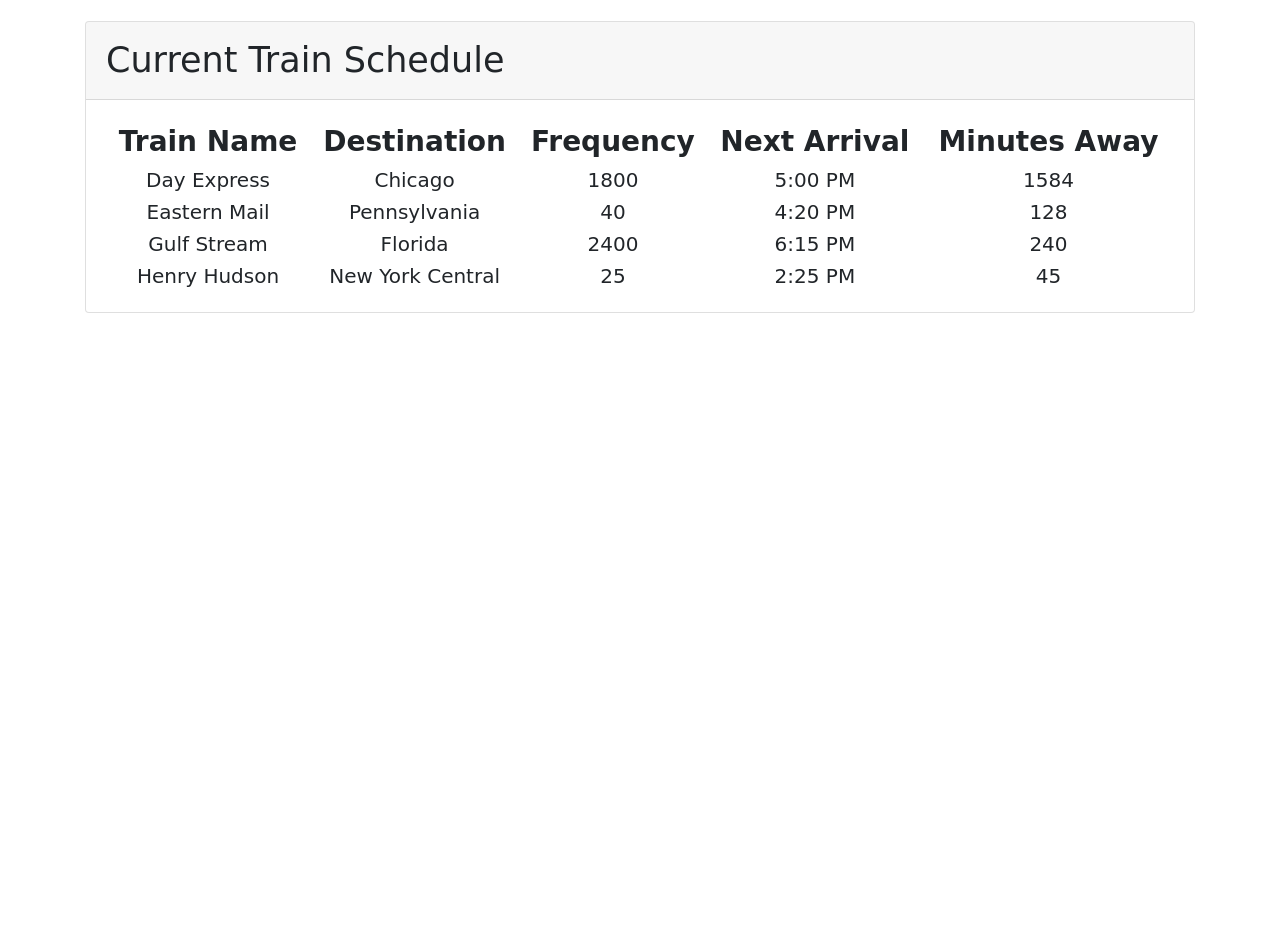
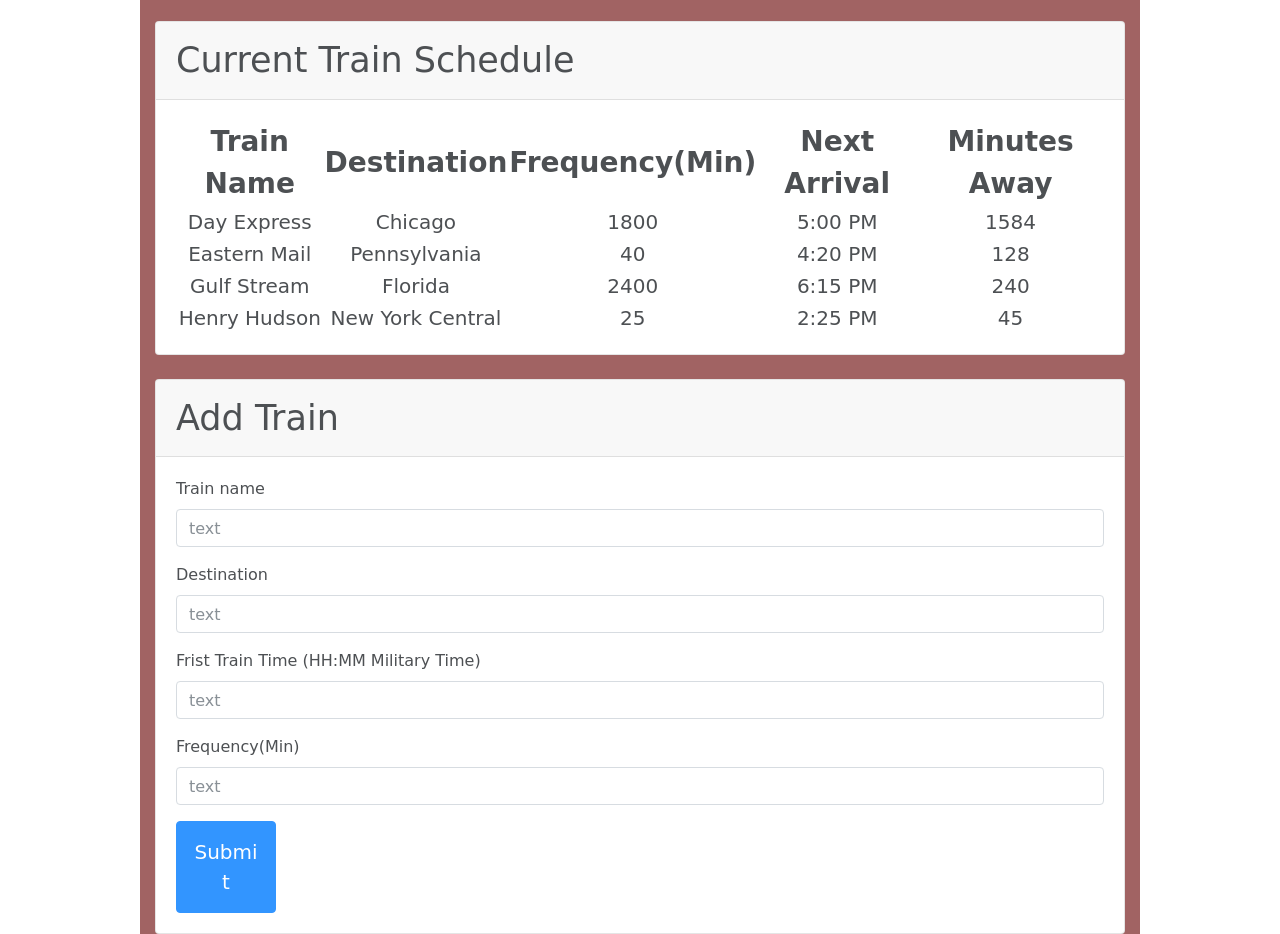
Before and after one commit to elhamposhtiban/train-vessels, a plain HTML site: page index.html in a window 1280 px wide. Shown: the part 220-1154 px from the top of the page. Before the commit the page ends 800 px from the top, so only its background shows below. Drawn offline with nearby package versions, Linux system fonts and the light colour scheme; a web font is replaced by a local one.

Commit message:
creating input form for adding new tains and work on css sheet

```diff
--- a/assets/css/style.css
+++ b/assets/css/style.css
@@ -20,6 +20,21 @@ table {
     width: 100%;
 }
 
+#submit-button {
+
+    width:100px;
+    padding:15px;
+    font-size: 20px;
+
+}
+
 .card-header {
     font-size: 35px;
 }
+
+.container {
+    width: 1000px;
+    height:100%;
+    opacity: 0.8;
+    background-color: rgb(138, 61, 61);
+}
--- a/index.html
+++ b/index.html
@@ -28,7 +28,7 @@
                                 <tr>
                                     <th>Train Name</th>
                                     <th>Destination</th>
-                                    <th>Frequency</th>
+                                    <th>Frequency(Min)</th>
                                     <th>Next Arrival</th>
                                     <th>Minutes Away</th>
                                 </tr>
@@ -66,6 +66,31 @@
                          </table>
                         </div>
                   </div>
+                  <br>
+                  <div class="card">
+                        <div class="card-header">Add Train</div>
+                        <div class="card-body">
+                                <form>
+                                        <div class="form-group">
+                                          <label for="inputtrain">Train name</label>
+                                          <input type="text" class="form-control" id="input-train" placeholder="text">
+                                        </div>
+                                        <div class="form-group">
+                                                <label for="inputtrain">Destination</label>
+                                                <input type="text" class="form-control" id="input-destination" placeholder="text">
+                                              </div>
+                                              <div class="form-group">
+                                                    <label for="inputtrain">Frist Train Time (HH:MM Military Time) </label>
+                                                    <input type="text" class="form-control" id="input-first" placeholder="text">
+                                                  </div>
+                                                  <div class="form-group">
+                                                        <label for="inputtrain">Frequency(Min)</label>
+                                                        <input type="text" class="form-control" id="input-frequency" placeholder="text">
+                                                      </div>
+                                        <button type="submit" class="btn btn-primary" id="submit-button">Submit</button>
+                                </form>
+                        </div>
+                  </div>
             </div>
     </body>
 </html>
```
